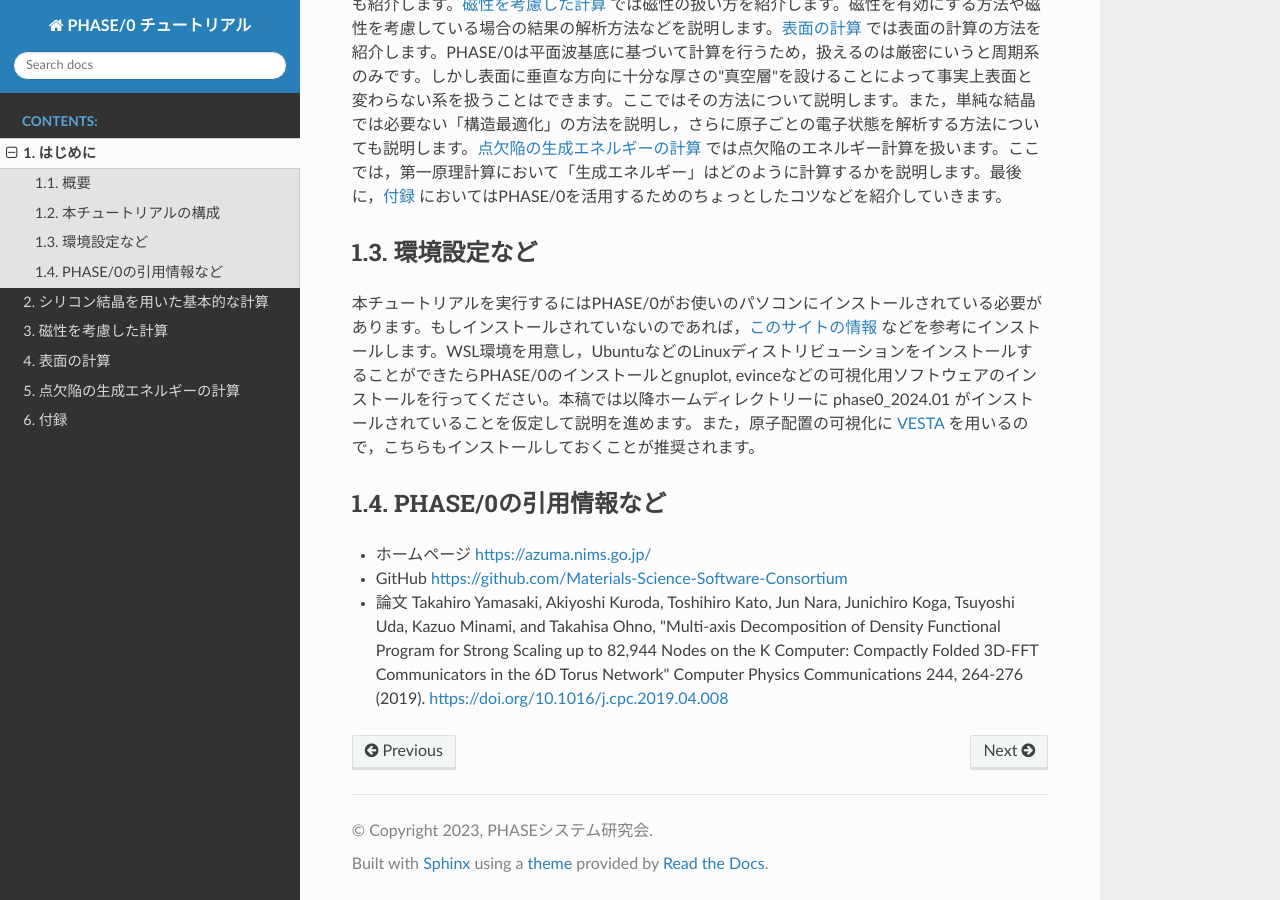
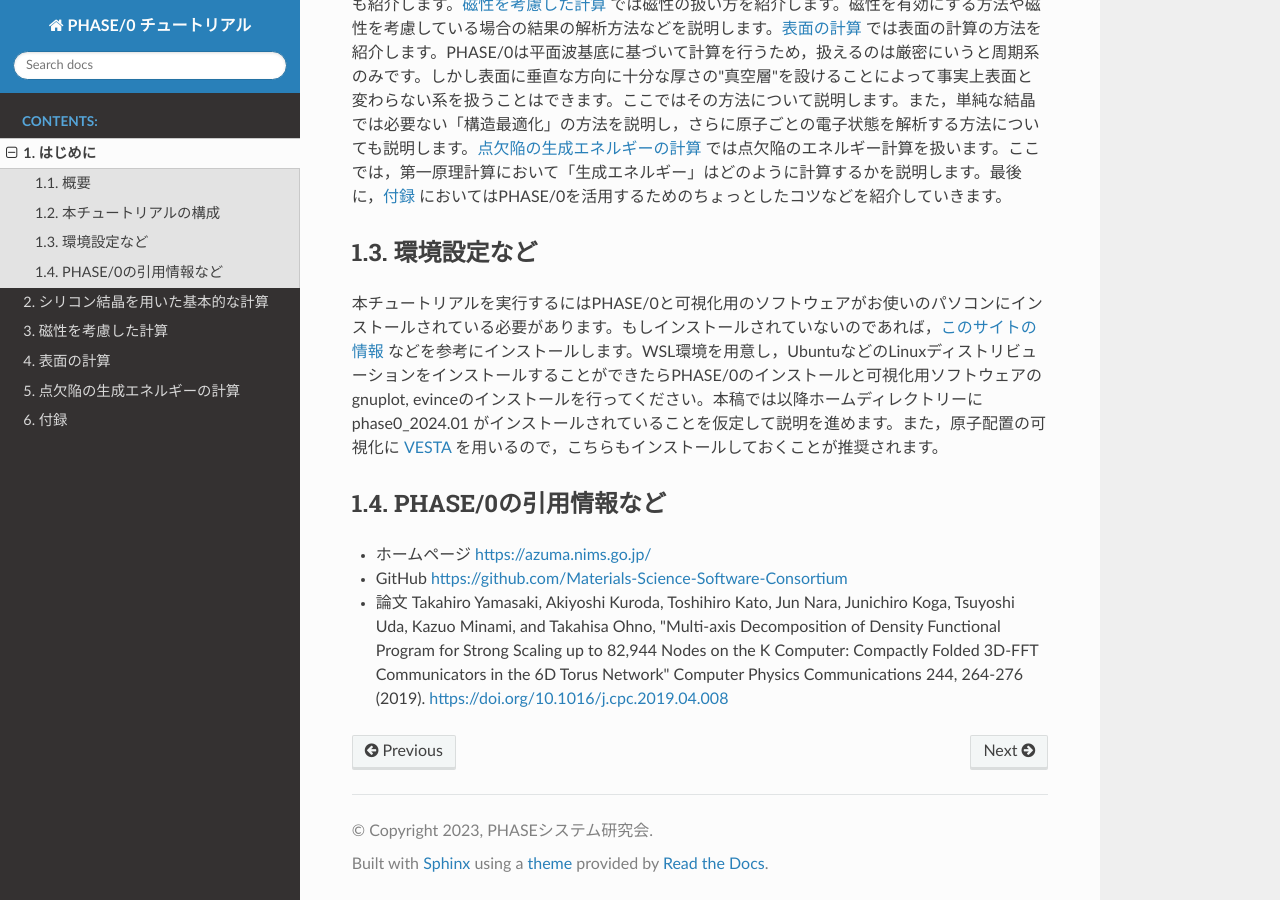
Before and after one commit to Materials-Science-Software-Consortium/phase0_tutorial_wsl, a Sphinx documentation site: the page built from source/intro.rst, in a window 1280 px wide and 900 px high, scrolled down 581 px. Built offline with Sphinx 7.4.7 and the Read the Docs theme 2.0.0, drawn with Linux system fonts in a browser that asks for light colours.

Commit message:
可視化ソフトのインストールについて言及

```diff
--- a/source/intro.rst
+++ b/source/intro.rst
@@ -15,7 +15,7 @@
 環境設定など
 ----------------------
 
-本チュートリアルを実行するにはPHASE/0がお使いのパソコンにインストールされている必要があります。もしインストールされていないのであれば，\ `このサイトの情報 <https://github.com/Materials-Science-Software-Consortium/phase0_install/tree/main/WSL>`_ などを参考にインストールします。WSL環境を用意し，UbuntuなどのLinuxディストリビューションをインストールすることができたらPHASE/0のインストールとgnuplot, evinceなどの可視化用ソフトウェアのインストールを行ってください。本稿では以降ホームディレクトリーに |PHASE020XX.YY| がインストールされていることを仮定して説明を進めます。また，原子配置の可視化に `VESTA <https://jp-minerals.org/vesta/jp/>`_ を用いるので，こちらもインストールしておくことが推奨されます。
+本チュートリアルを実行するにはPHASE/0と可視化用のソフトウェアがお使いのパソコンにインストールされている必要があります。もしインストールされていないのであれば，\ `このサイトの情報 <https://github.com/Materials-Science-Software-Consortium/phase0_install/tree/main/WSL>`_ などを参考にインストールします。WSL環境を用意し，UbuntuなどのLinuxディストリビューションをインストールすることができたらPHASE/0のインストールと可視化用ソフトウェアのgnuplot, evinceのインストールを行ってください。本稿では以降ホームディレクトリーに |PHASE020XX.YY| がインストールされていることを仮定して説明を進めます。また，原子配置の可視化に `VESTA <https://jp-minerals.org/vesta/jp/>`_ を用いるので，こちらもインストールしておくことが推奨されます。
 
 PHASE/0の引用情報など
 -----------------------
```
